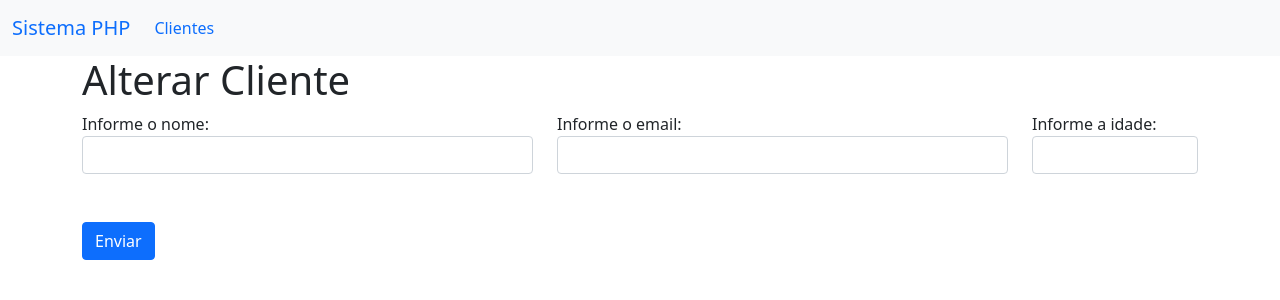
After one commit to thamires-caetano/EletivaI-LinguagemProgramacaoIV, a PHP site: template ProjetoPHP/src/View/alterar_cliente.php in a window 1280 px wide. The commit adds this page. Shown: the top 300 px of the page. Run offline with PHP 8.4, Linux system fonts and the light colour scheme; the template is opened without the code that fills it, so the values that code supplies are empty.

Commit message:
Aula 27-05

```diff
--- a/ProjetoPHP/src/Model/DAO/ClientesDAO.php
+++ b/ProjetoPHP/src/Model/DAO/ClientesDAO.php
@@ -58,7 +58,8 @@ class ClientesDAO{
             $sql = "SELECT * FROM clientes WHERE id = :id";
             $p = Conexao::conectar()->prepare($sql);
             $p->bindValue(":id", $id);
-            return $p->execute();
+            $p->execute();
+            return $p->fetch();
         } catch(\Exception $e){
             return false;
         }
--- /dev/null
+++ b/ProjetoPHP/src/View/alterar_cliente.php
@@ -0,0 +1,64 @@
+<!doctype html>
+<html lang="en">
+  <head>
+    <!-- Required meta tags -->
+    <meta charset="utf-8">
+    <meta name="viewport" content="width=device-width, initial-scale=1">
+
+    <!-- Bootstrap CSS -->
+    <link href="https://cdn.jsdelivr.net/npm/bootstrap@5.1.3/dist/css/bootstrap.min.css" rel="stylesheet" integrity="sha384-1BmE4kWBq78iYhFldvKuhfTAU6auU8tT94WrHftjDbrCEXSU1oBoqyl2QvZ6jIW3" crossorigin="anonymous">
+
+    <title>Alterar Cliente</title>
+  </head>
+  <body>
+      <?php require_once "barra_navegacao.php"; ?>
+      <div class="container">
+        <h1>Alterar Cliente</h1>
+
+        <form action="/cliente/editar/<?= $params[1] ?>" method="post">
+            <div class="row">
+                <div class="col-5">
+                    <label for="nome" class="label-control">
+                        Informe o nome:
+                    </label>
+                    <input type="text" class="form-control"
+                    name="nome" id="nome" value="<?= $resultado['nome'] ?>"/>
+                </div>
+                <div class="col-5">
+                    <label for="email" class="label-control">
+                        Informe o email:
+                    </label>
+                    <input type="text" class="form-control"
+                    name="email" id="email" value="<?= $resultado['email'] ?>"/>
+                </div>
+                <div class="col-2">
+                    <label for="idade" class="label-control">
+                        Informe a idade:
+                    </label>
+                    <input type="number" class="form-control"
+                            name="idade" id="idade" value="<?= $resultado['idade'] ?>"/>
+                </div>
+            </div>
+            <div class="row">
+                <div class="col mt-5">
+                    <button type="submit"
+                            class="btn btn-primary">
+                        Enviar
+                        </button>
+                </div>
+            </div>
+
+        </form>
+      </div>
+    <!-- Optional JavaScript; choose one of the two! -->
+
+    <!-- Option 1: Bootstrap Bundle with Popper -->
+    <script src="https://cdn.jsdelivr.net/npm/bootstrap@5.1.3/dist/js/bootstrap.bundle.min.js" integrity="sha384-ka7Sk0Gln4gmtz2MlQnikT1wXgYsOg+OMhuP+IlRH9sENBO0LRn5q+8nbTov4+1p" crossorigin="anonymous"></script>
+
+    <!-- Option 2: Separate Popper and Bootstrap JS -->
+    <!--
+    <script src="https://cdn.jsdelivr.net/npm/@popperjs/core@2.10.2/dist/umd/popper.min.js" integrity="sha384-7+zCNj/IqJ95wo16oMtfsKbZ9ccEh31eOz1HGyDuCQ6wgnyJNSYdrPa03rtR1zdB" crossorigin="anonymous"></script>
+    <script src="https://cdn.jsdelivr.net/npm/bootstrap@5.1.3/dist/js/bootstrap.min.js" integrity="sha384-QJHtvGhmr9XOIpI6YVutG+2QOK9T+ZnN4kzFN1RtK3zEFEIsxhlmWl5/YESvpZ13" crossorigin="anonymous"></script>
+    -->
+  </body>
+</html>
```
Also changed, not shown: ProjetoPHP/bootstrap.php (+9 -0 lines), ProjetoPHP/src/Controller/ClientesController.php (+36 -1 lines), ProjetoPHP/src/View/listar_clientes.php (+15 -22 lines).
